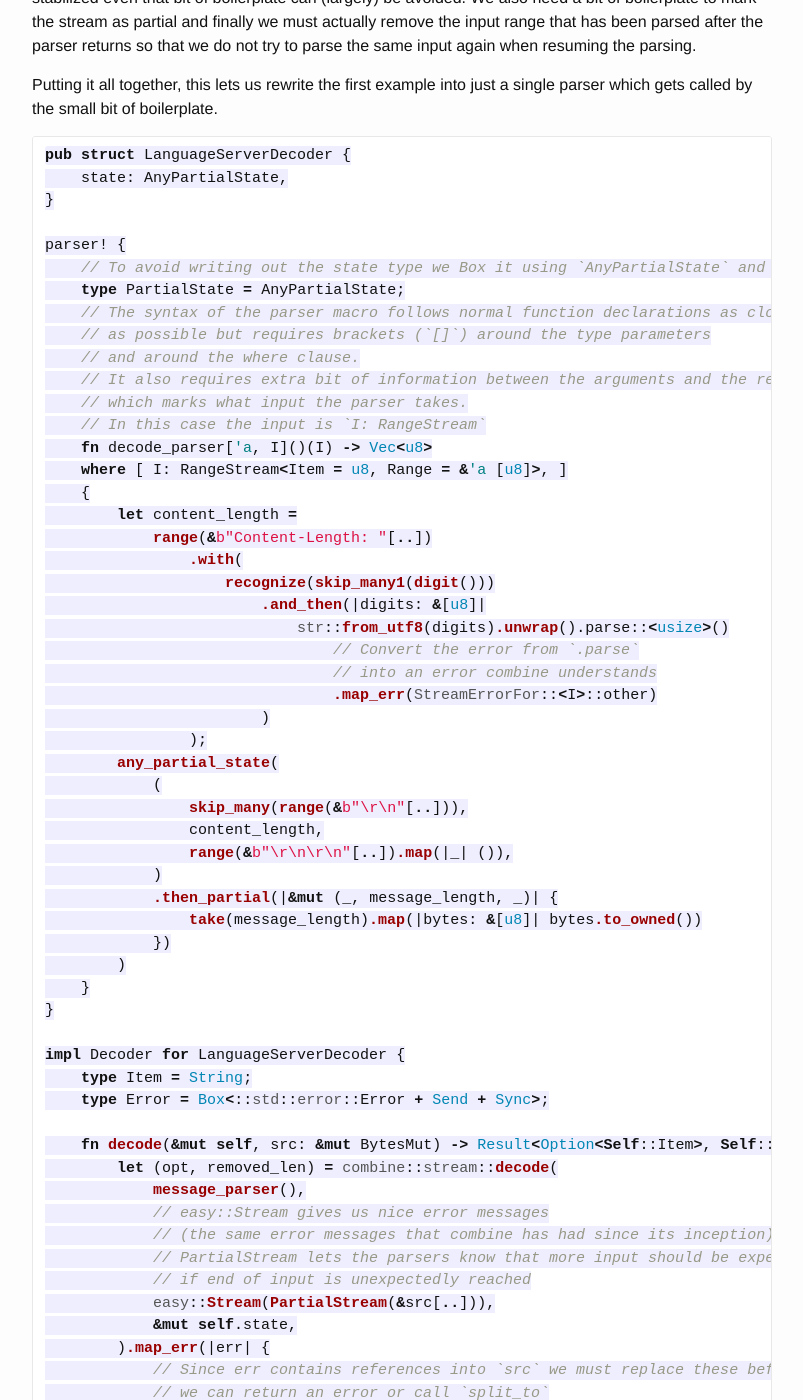
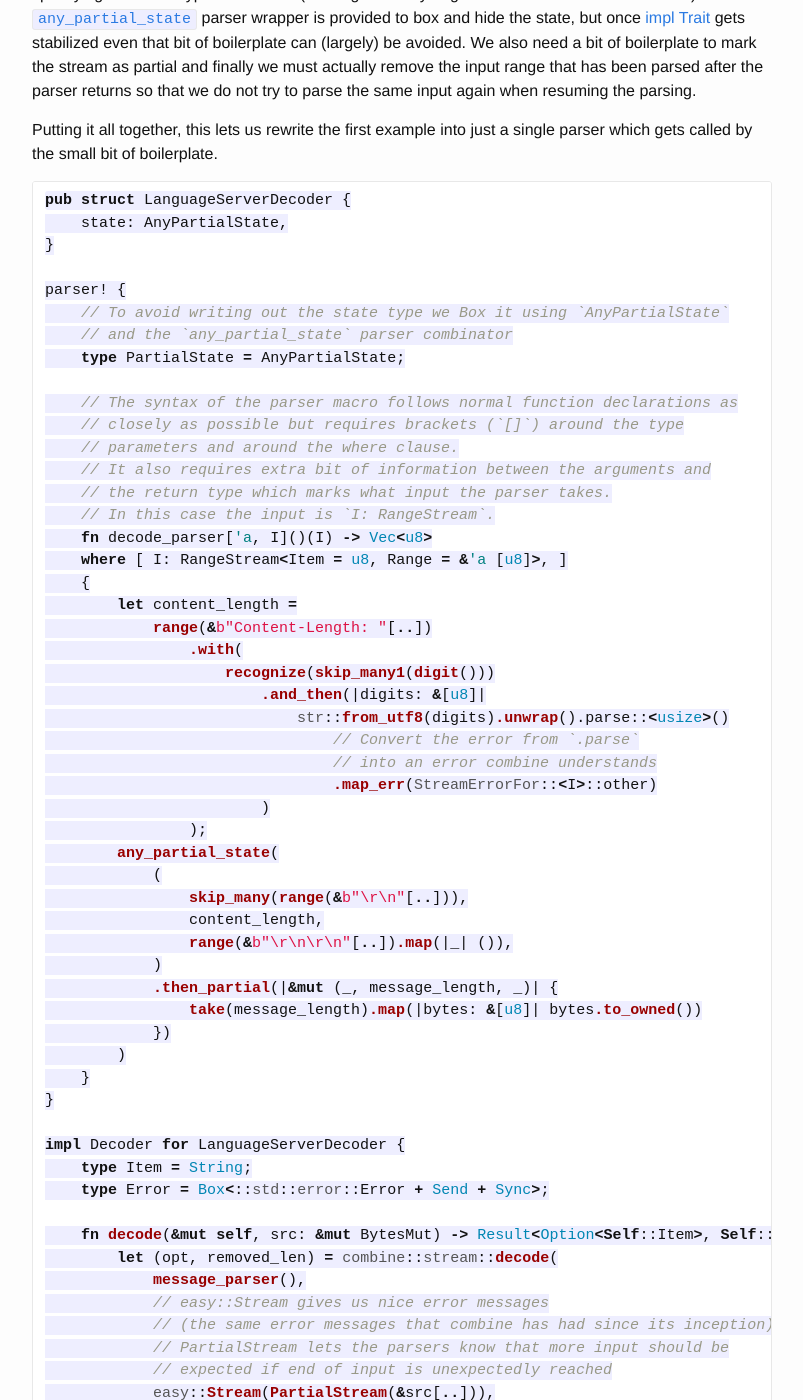
Before and after one commit to Marwes/Marwes.github.io, a Jekyll site: the page built from _posts/2018-02-8-combine-3.markdown, in a window 1280 px wide and 1400 px high, scrolled down 5395 px. Shown: the whole window, without its empty margins (238-1041 px from the left). Built offline with Jekyll 4.4.1, drawn with Linux system fonts in a browser that asks for light colours; our own code applies the rules of GitHub Pages for plain Markdown files; some of the changed text lies outside the part shown.

Commit message:
Update 2018-02-8-combine-3.markdown

````diff
--- a/_posts/2018-02-8-combine-3.markdown
+++ b/_posts/2018-02-8-combine-3.markdown
@@ -9,7 +9,8 @@ It didn't help that I didn't have a killer feature for 3.0 either, user-defined
 Most of the other changes were about cleanup, removing deprecated items and generalizing some types and functions. The [range::recognize][] parser deserves some special mention though. What it does is to take *any* Combine parser and makes it return a `Range` of the input, usually a slice (`&str` or `&[u8]`). This greatly increases the flexibility of range (zero-copy) parsers making it possible to write a simple float parser like this.
 
 ```rust
-// Since `recognize` ignores the output of the parser it wraps we use `skip_` parsers to avoid allocating any containers for the digits
+// Since `recognize` ignores the output of the parser it wraps we use `skip_`
+// parsers to avoid allocating any containers for the digits
 let mut parser = recognize((
     skip_many1(digit()),
     optional((token(b'.'), skip_many(digit()))),
@@ -138,7 +139,8 @@ impl Decoder for LanguageServerDecoder {
                     self.state = State::ContentLength(value);
                 }
 
-                // We know how long the message is so try to extract that much data
+                // We know how long the message is so try to extract that much
+                // data
                 State::ContentLength(message_length) => {
                     let message = decode!(
                         take(message_length).map(|bytes: &[u8]| bytes.to_owned()),
@@ -224,14 +226,16 @@ pub struct LanguageServerDecoder {
 }
 
 parser! {
-    // To avoid writing out the state type we Box it using `AnyPartialState` and the `any_partial_state` parser combinator
+    // To avoid writing out the state type we Box it using `AnyPartialState`
+    // and the `any_partial_state` parser combinator
     type PartialState = AnyPartialState;
-    // The syntax of the parser macro follows normal function declarations as closely
-    // as possible but requires brackets (`[]`) around the type parameters
-    // and around the where clause.
-    // It also requires extra bit of information between the arguments and the return type
-    // which marks what input the parser takes.
-    // In this case the input is `I: RangeStream`
+
+    // The syntax of the parser macro follows normal function declarations as
+    // closely as possible but requires brackets (`[]`) around the type
+    // parameters and around the where clause.
+    // It also requires extra bit of information between the arguments and
+    // the return type which marks what input the parser takes.
+    // In this case the input is `I: RangeStream`.
     fn decode_parser['a, I]()(I) -> Vec<u8>
     where [ I: RangeStream<Item = u8, Range = &'a [u8]>, ]
     {
@@ -268,13 +272,13 @@ impl Decoder for LanguageServerDecoder {
             message_parser(),
             // easy::Stream gives us nice error messages
             // (the same error messages that combine has had since its inception)
-            // PartialStream lets the parsers know that more input should be expected
-            // if end of input is unexpectedly reached
+            // PartialStream lets the parsers know that more input should be
+            // expected if end of input is unexpectedly reached
             easy::Stream(PartialStream(&src[..])),
             &mut self.state,
         ).map_err(|err| {
-            // Since err contains references into `src` we must replace these before
-            // we can return an error or call `split_to`
+            // Since err contains references into `src` we must replace
+            // these before we can return an error or call `split_to`
             err.map_range(|r| {
                 str::from_utf8(r)
                     .ok()
````
Also changed, not shown: other parts of _posts/2018-02-8-combine-3.markdown (+5 -2 lines).
